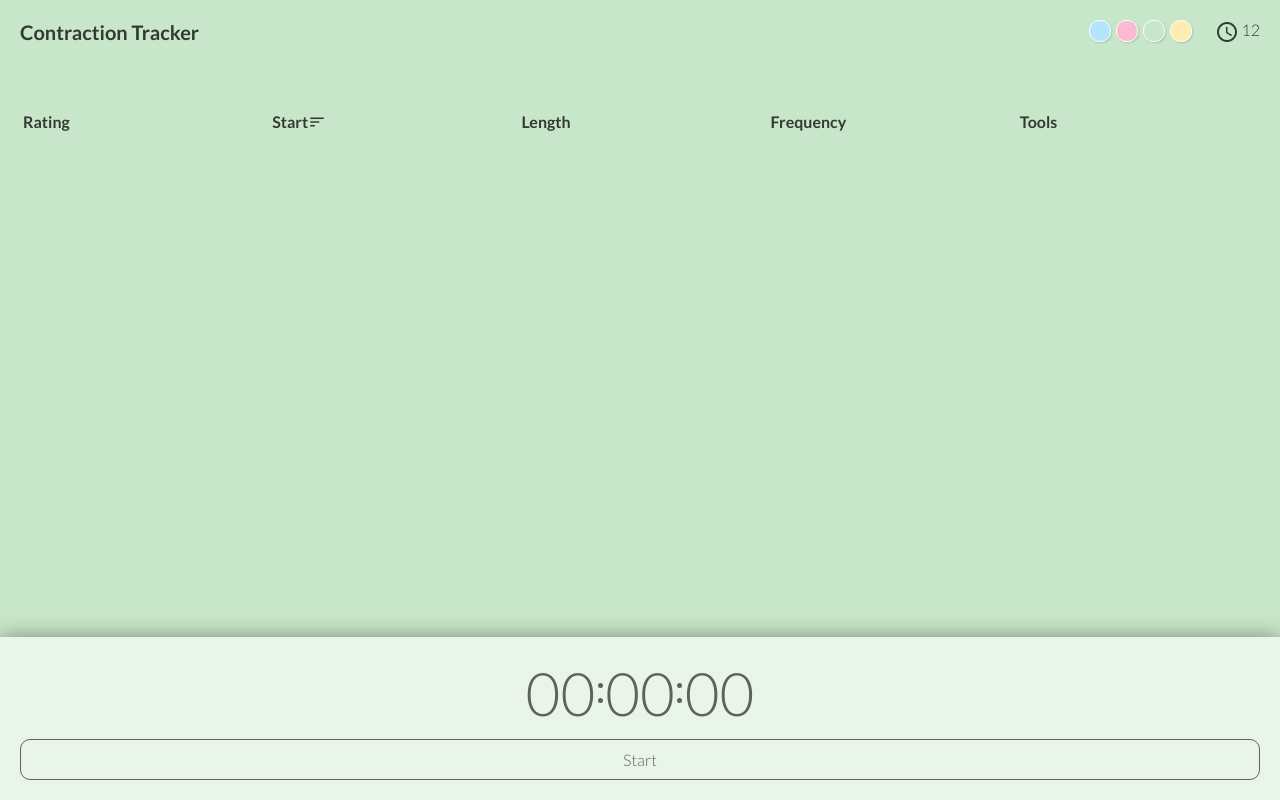
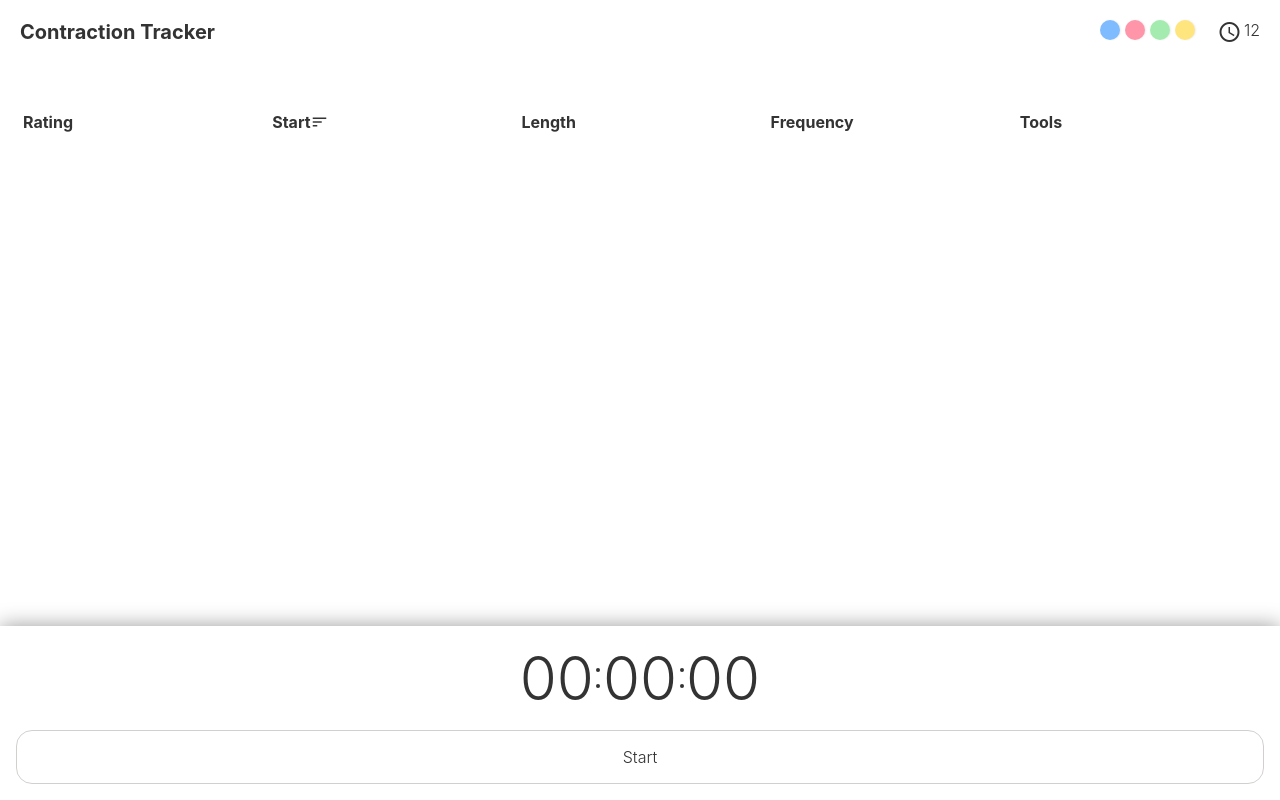
Before and after one commit to SeanMcP/contraction-tracker, a React (Create React App) app: page / in a window 1280 px wide. Built offline with nearby package versions, Linux system fonts and the light colour scheme.

Commit message:
Implement new color system
POC with passing colors to nested elements with CSS and classes

```diff
--- a/src/components/functional/Rating.js
+++ b/src/components/functional/Rating.js
@@ -3,14 +3,20 @@ import PropTypes from 'prop-types';
 import Icon from './Icon';
 
 const Rating = ({ item: { rating, start }, update }) => (
-    <div className={"rating " + rating}>
-        <div onClick={() => update(start, 'one')}>
+    <div className="rating">
+        <div
+            className={rating !== 'zero' ? 'inherit-color' : ''}
+            onClick={() => update(start, 'one')}>
             <Icon icon="flash_on" size="md-18"/>
         </div>
-        <div onClick={() => update(start, 'two')}>
+        <div
+            className={rating === 'two' || rating === 'three' ? 'inherit-color' : ''}
+            onClick={() => update(start, 'two')}>
             <Icon icon="flash_on" size="md-18"/>
         </div>
-        <div onClick={() => update(start, 'three')} >
+        <div
+            className={rating === 'three' ? 'inherit-color' : ''}
+            onClick={() => update(start, 'three')} >
             <Icon icon="flash_on" size="md-18"/>
         </div>
     </div>
--- a/src/components/functional/Stopwatch.js
+++ b/src/components/functional/Stopwatch.js
@@ -7,11 +7,8 @@ const Stopwatch = (props) => (
         <div className="display">
             {insertColon(props.time)}
         </div>
-        <div className="button" onClick={props.recording ? props.stop : props.start}>
+        <div className="button inherit-color-hover inherit-border-hover" onClick={props.recording ? props.stop : props.start}>
             {props.recording ? 'Stop' : 'Start'}
-            {/* {props.recording
-                ? <Icon icon="stop" />
-                : <Icon icon="play_arrow" />} */}
         </div>
     </section>
 );
--- a/src/styles/colorOptions.css
+++ b/src/styles/colorOptions.css
@@ -5,33 +5,60 @@
 }
 
 .color-bubble {
-    border: 1px solid white;
-    box-shadow: 1px 1px 2px rgba(0, 0, 0, 0.15);
+    /* border: 1px solid white; */
+    box-shadow: 1px 0px 2px rgba(0, 0, 0, 0.15);
     border-radius: 10px;
     height: 20px;
+    opacity: 0.5;
     transition: all 100ms ease-in-out;
     width: 20px;
 }
 
 .color-bubble:hover {
+    box-shadow: 0px 0px 4px rgba(0, 0, 0, 0.1);
+    opacity: 1;
     transform: scale(1.1);
 }
 
 .blue {
     /* background-color: #BBDEFB; */
-    background-color: #B3E5FC;
+    background-color: var(--blue);
 }
 
 .pink {
-    background-color: #F8BBD0;
+    background-color: var(--pink);
 }
 
 .green {
-    background-color: #C8E6C9;
+    background-color: var(--green);
     /* background-color: #DCEDC8; */
 }
 
 .yellow {
-    background-color: #FFECB3;
+    background-color: var(--yellow);
     /* background-color: #FFF9C4; */
 }
+
+#app.blue .inherit-color { color: var(--blue) }
+#app.blue .inherit-color-hover:hover { color: var(--blue) }
+#app.blue .inherit-background { background-color: var(--blue) }
+#app.blue .inherit-border { border-color: var(--blue) }
+#app.blue .inherit-border-hover:hover { border-color: var(--blue) }
+
+#app.pink .inherit-color { color: var(--pink) }
+#app.pink .inherit-color-hover:hover { color: var(--pink) }
+#app.pink .inherit-background { background-color: var(--pink) }
+#app.pink .inherit-border { border-color: var(--pink) }
+#app.pink .inherit-border-hover:hover { border-color: var(--pink) }
+
+#app.green .inherit-color { color: var(--green) }
+#app.green .inherit-color-hover:hover { color: var(--green) }
+#app.green .inherit-background { background-color: var(--green) }
+#app.green .inherit-border { border-color: var(--green) }
+#app.green .inherit-border-hover:hover { border-color: var(--green) }
+
+#app.yellow .inherit-color { color: var(--yellow) }
+#app.yellow .inherit-color-hover:hover { color: var(--yellow) }
+#app.yellow .inherit-background { background-color: var(--yellow) }
+#app.yellow .inherit-border { border-color: var(--yellow) }
+#app.yellow .inherit-border-hover:hover { border-color: var(--yellow) }
--- a/src/styles/index.css
+++ b/src/styles/index.css
@@ -10,10 +10,8 @@
 @import './stopwatch.css';
 @import './table.css';
 
-@import url('https://fonts.googleapis.com/css?family=Lato:300,300i,400,400i,700,700i');
-
 body {
-  font-family: 'Lato', Helvetica, Arial, sans-serif;
+  font-family: "SF Pro Text", "SF Pro Icons", "Helvetica Neue", "Helvetica", "Arial", sans-serif;
   font-weight: 300;
   color: var(--main-text);
   padding: 0;
@@ -21,6 +19,7 @@ body {
 }
 
 #app {
+  background: white;
   height: 100vh;
   transition: background 200ms ease-in-out;
 }
--- a/src/styles/rating.css
+++ b/src/styles/rating.css
@@ -1,11 +1,3 @@
-.hover {
-  color: gold;
-}
-
-.rated {
-  color: orange;
-}
-
 .rating {
   color: var(--main-text);
   display: flex;
@@ -13,13 +5,9 @@
 }
 
 .rating div {
+  color: var(--gray-light);
   cursor: pointer;
   margin: 0 -2px;
-  opacity: 0.35;
+  transition: color var(--animate-fast);
+  /* opacity: 0.35; */
 }
-
-.one div:first-child,
-.two div:nth-child(-n+2),
-.three div {
-  opacity: 1;
-}
--- a/src/styles/stopwatch.css
+++ b/src/styles/stopwatch.css
@@ -2,9 +2,9 @@
     background: var(--tray-bg);
     bottom: 0;
     box-shadow: 0px 0px 20px rgba(0, 0, 0, 0.4);
-    color: var(--tray-text);
+    color: var(--main-text);
     left: 0;
-    padding: 20px;
+    padding: var(--space);
     position: fixed;
     right: 0;
 }
@@ -19,14 +19,15 @@
     display: flex;
     font-size: 60px;
     justify-content: center;
-    margin: 0 auto 10px;
+    margin: 0 auto var(--space);
 }
 
 .stopwatch .button {
-    border: 1px solid var(--tray-text);
-    border-radius: 10px;
+    border: 1px solid var(--gray-light);
+    border-radius: var(--space);
     cursor: pointer;
-    padding: 10px;
+    padding: var(--space);
+    transition: all var(--animate-fast);
 }
 
 /* Colon */
@@ -39,10 +40,10 @@
 }
 
 .colon::before, .colon::after {
-    background: var(--tray-text);
-    border-radius: 5px;
+    background: var(--main-text);
+    border-radius: 4px;
     content: '';
-    height: 5px;
+    height: 4px;
     margin: 0 2.5px;
-    width: 5px;
+    width: 4px;
 }
--- a/src/styles/variables.css
+++ b/src/styles/variables.css
@@ -1,8 +1,23 @@
 :root {
-    --animate:         200ms ease-in-out;
+    --animate-normal:  200ms ease-in-out;
+    --animate-fast:    100ms ease-in-out;
     --main-bg:         #FFCDD2;
-    --main-text:       rgba(0, 0, 0, 0.75);
+    --main-text:       #333333;
     --main-text-light: rgba(0, 0, 0, 0.6);
     --tray-bg:         rgba(255, 255, 255, 0.6);
     --tray-text:       rgba(0, 0, 0, 0.6);
+    --gray-light:      #d2d0ce;
+
+    --space:           16px;
+    --space-sm:        12px;
+    --space-xs:        8px;
+
+    --red:             rgb(255, 59, 48);
+    --orange:          rgb(255, 149, 0);
+    --yellow:          rgb(255, 204, 0);
+    --green:           rgb(76, 217, 100);
+    --tealblue:        rgb(90, 200, 250);
+    --blue:            rgb(0, 122, 255);
+    --purple:          rgb(88, 86, 214);
+    --pink:            rgb(255, 45, 85);
 }
```
